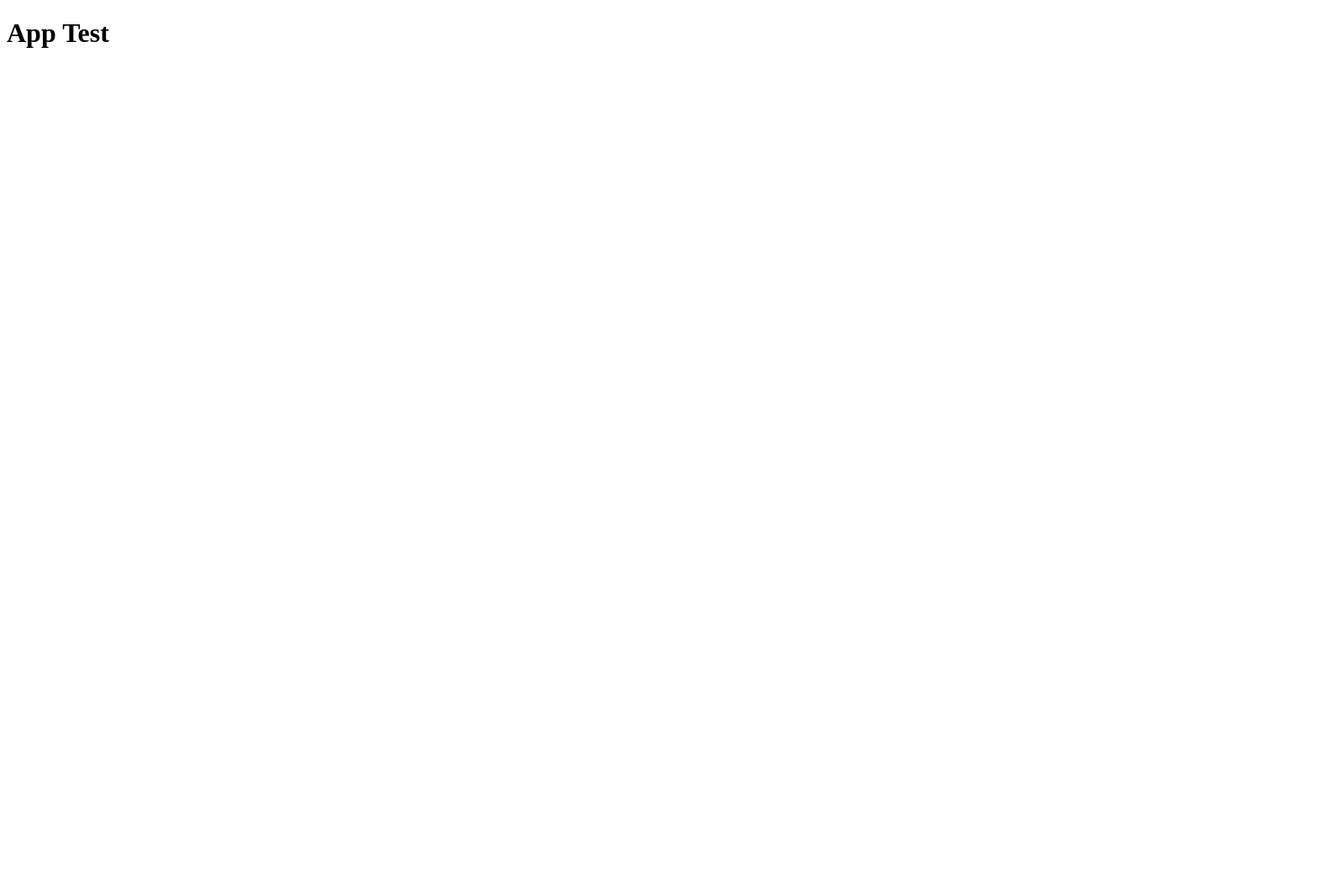
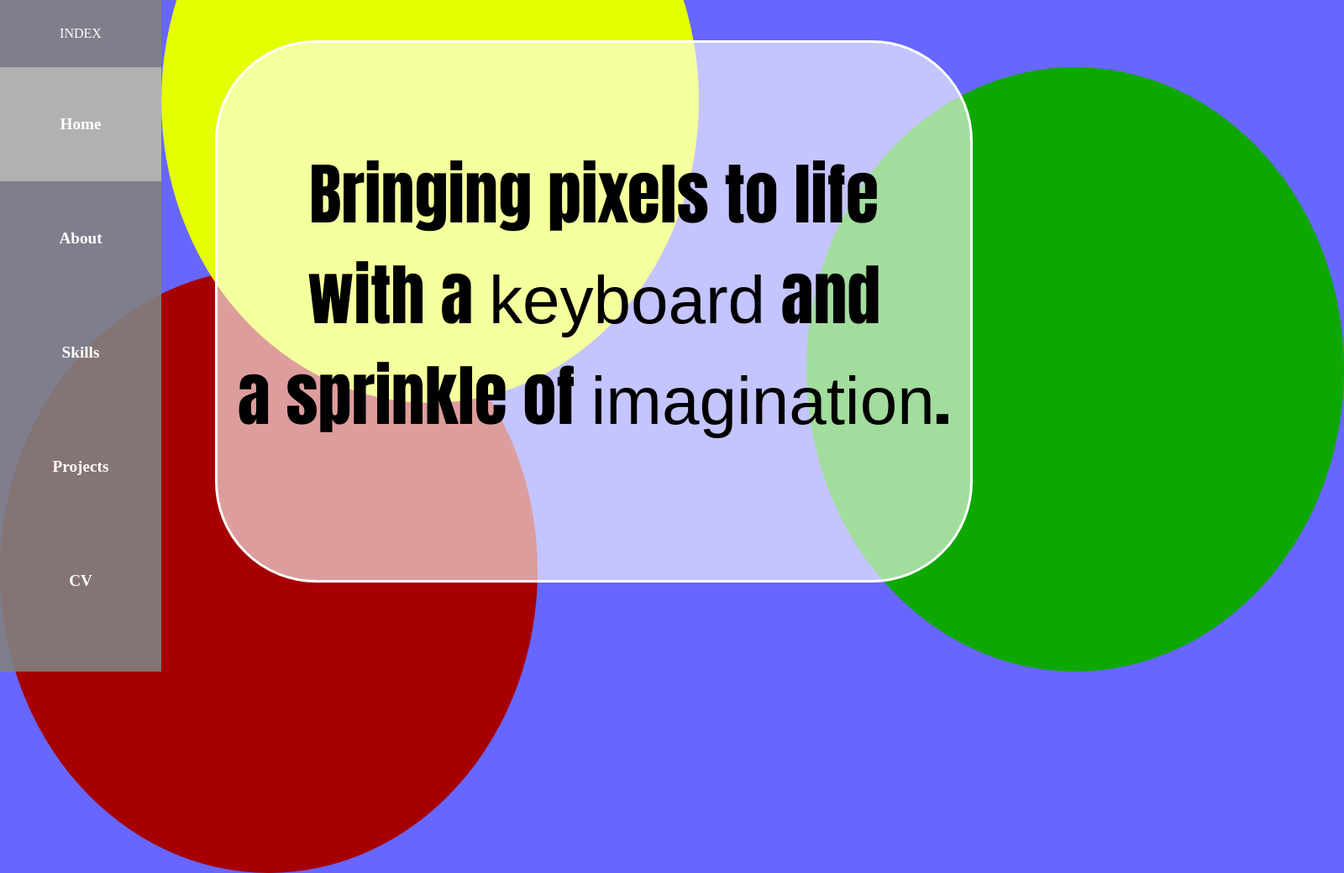
Before and after one commit to Brendon990/brendon990.github.io, a plain HTML site: page index.html in a window 1280 px wide. Shown: the whole page at 84% size, 1600 px wide, since content can reach past the window. Before the commit the page ends 800 px from the top, so only its background shows below. Drawn offline with Linux system fonts and the light colour scheme; a web font is replaced by a local one.

Commit message:
added other pages

```diff
--- a/index.html
+++ b/index.html
@@ -1,11 +1,35 @@
 <!DOCTYPE html>
 <html lang="en">
 <head>
+    <link rel="preconnect" href="https://fonts.googleapis.com">
+    <link rel="preconnect" href="https://fonts.gstatic.com" crossorigin>
+    <link href="https://fonts.googleapis.com/css2?family=Anton&family=Fjalla+One&family=Rubik+Scribble&display=swap" rel="stylesheet">
+    <link rel="preconnect" href="https://fonts.googleapis.com">
+    <link rel="preconnect" href="https://fonts.gstatic.com" crossorigin>
+    <link href="https://fonts.googleapis.com/css2?family=Fjalla+One&family=Rubik+Scribble&display=swap" rel="stylesheet">
     <meta charset="UTF-8">
     <meta name="viewport" content="width=device-width, initial-scale=1.0">
     <title>Portfolio</title>
+    <link rel="stylesheet" href="styles.css" >
 </head>
 <body>
-    <h1>App Test</h1>
+    <div class="content">
+        <div class="intro">
+            Bringing pixels to life<br/>
+            with a <span class="specialText">keyboard</span> and<br/>
+            a sprinkle of <span class="specialText">imagination</span>.
+        </div>
+    </div>
+    <div class="navbar">
+        <div class="indexHead">INDEX</div>
+        <div class="navItem active">Home</div>
+        <a href="about.html"><div class="navItem">About</div></a>
+        <a href="skills.html"><div class="navItem">Skills</div></a>
+        <a href="projects.html"><div class="navItem">Projects</div></a>
+        <a href="cv.html"><div class="navItem">CV</div></a>
+    </div>
+    <div class="decor1"></div>
+    <div class="decor2"></div>
+    <div class="decor3"></div>
 </body>
 </html>
--- /dev/null
+++ b/styles.css
@@ -0,0 +1,153 @@
+*{
+    margin: 0;
+    padding: 0;
+    overflow: hidden;
+}
+
+body{
+    background-color: rgb(103, 103, 255);
+}
+
+.navbar{
+    background-color: rgba(128, 128, 128, 0.904);
+    width: 15vw;
+    height: 100vh;
+    text-align: center;
+}
+
+.navItem{
+    height: 17vh;
+    color: white;
+    font-weight: bold;
+    font-size: larger;
+    display: flex;
+    align-items: center;
+    justify-content: center;
+    cursor: pointer;
+}
+
+.active{
+    background-color: rgb(177, 177, 177);
+}
+
+.navItem:hover{
+    background-color: rgb(197, 197, 197);
+}
+
+.indexHead{
+    color: white;
+    height: 10vh;
+    display: flex;
+    align-items: center;
+    justify-content: center;
+}
+
+.content{
+    position: absolute;
+    left: 20vw;
+    top: 6vh;
+    width: 70vw;
+    height: 80vh;
+    border-radius: 15vh;
+    text-align: center;
+    background-color: rgba(255, 255, 255, 0.616);
+    border: 3px solid white;
+}
+
+.decor1{
+    position: absolute;
+    top: 40vh;
+    width: 50vw;
+    height: 90vh;
+    border-radius: 50%;
+    z-index: -1;
+    background-color: rgb(167, 0, 0);
+}
+
+.decor2{
+    position: absolute;
+    top: 10vh;
+    left: 120vh;
+    width: 50vw;
+    height: 90vh;
+    border-radius: 50%;
+    z-index: -1;
+    background-color: rgb(14, 167, 0);
+}
+
+.decor3{
+    position: absolute;
+    bottom: 40vh;
+    right: 35vw;
+    width: 50vw;
+    height: 90vh;
+    border-radius: 50%;
+    z-index: -1;
+    background-color: rgb(229, 255, 0);
+}
+
+a{
+    text-decoration: none;
+    color: inherit;
+}
+
+.cvButton{
+    position: relative;
+    top: 30vh;
+    width: 20vw;
+    height: 10vh;
+    border-radius: 15vh;
+    cursor: pointer;
+    color: white;
+    font-size: large;
+    font-weight: 900;
+    background-image: linear-gradient(90deg, rgb(255, 0, 106), rgb(238, 255, 0));
+}
+
+.intro{
+    position: relative;
+    top: 15vh;
+    font-size: 10vh;
+    font-family: "Anton", sans-serif;
+    cursor: pointer;
+}
+
+.specialText{
+    font-family: "Rubik Scribble", sans-serif;
+    cursor: pointer;
+}
+
+.specialText:hover{
+    animation: change-text 1s forwards infinite;
+}
+
+.intro:hover{
+    animation: change-intro 2s;
+}
+
+@keyframes change-text{
+    0%{
+        color: black;
+        -webkit-text-stroke: 0px;
+    }
+
+    50%{
+        color: rgb(255, 41, 77);
+        -webkit-text-stroke: 1px;
+    }
+
+    100%{
+        color: rgb(0, 199, 182);
+        -webkit-text-stroke: 2px;
+    }
+}
+
+@keyframes change-intro{
+
+    50%{
+        color: rgb(255, 39, 75);
+    }
+    100%{
+        color: black;
+    }
+}
```
Also changed, not shown: about.html (added, +25 -0 lines), cv.html (added, +25 -0 lines), projects.html (added, +25 -0 lines), skills.html (added, +25 -0 lines).
